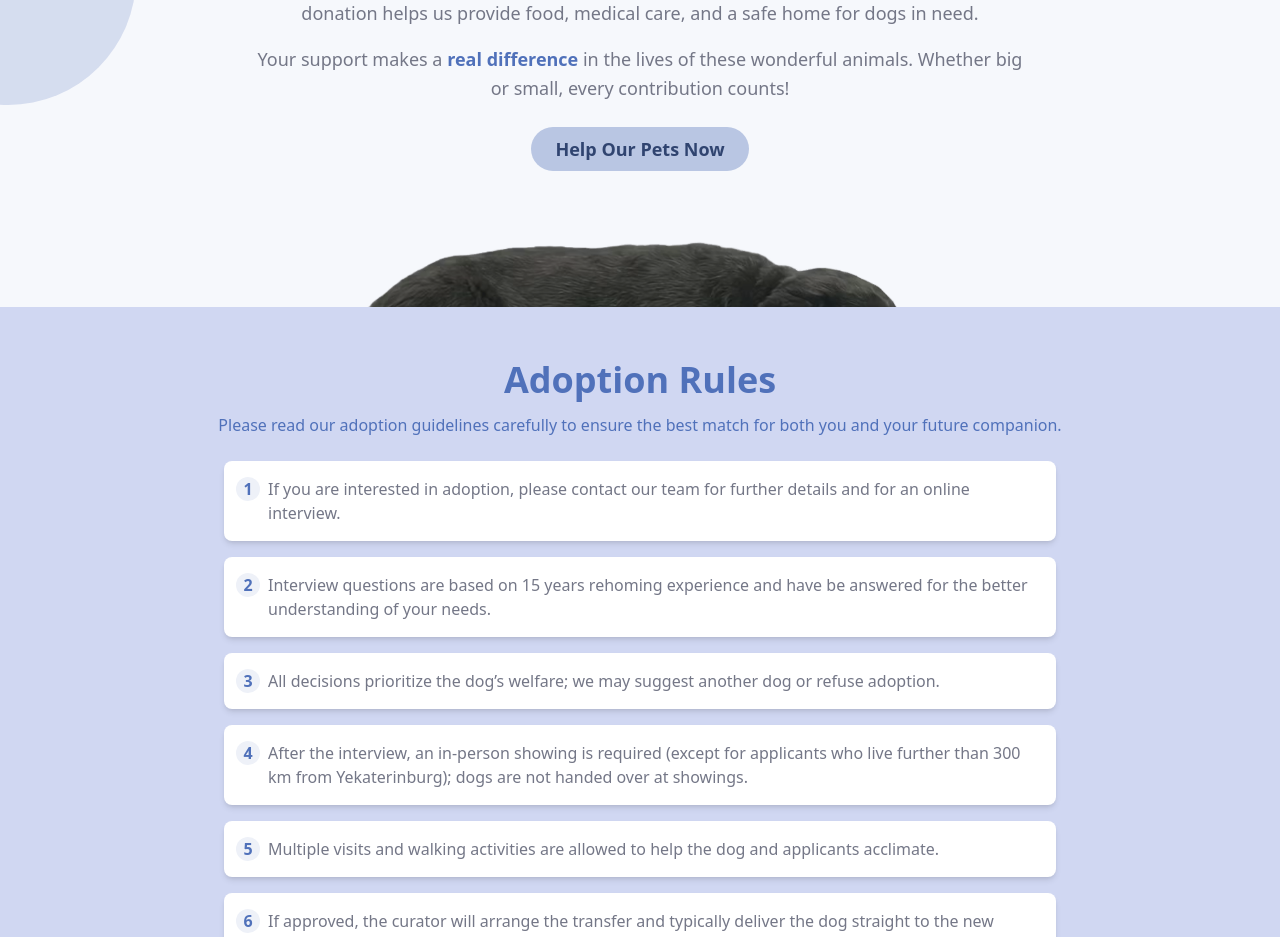
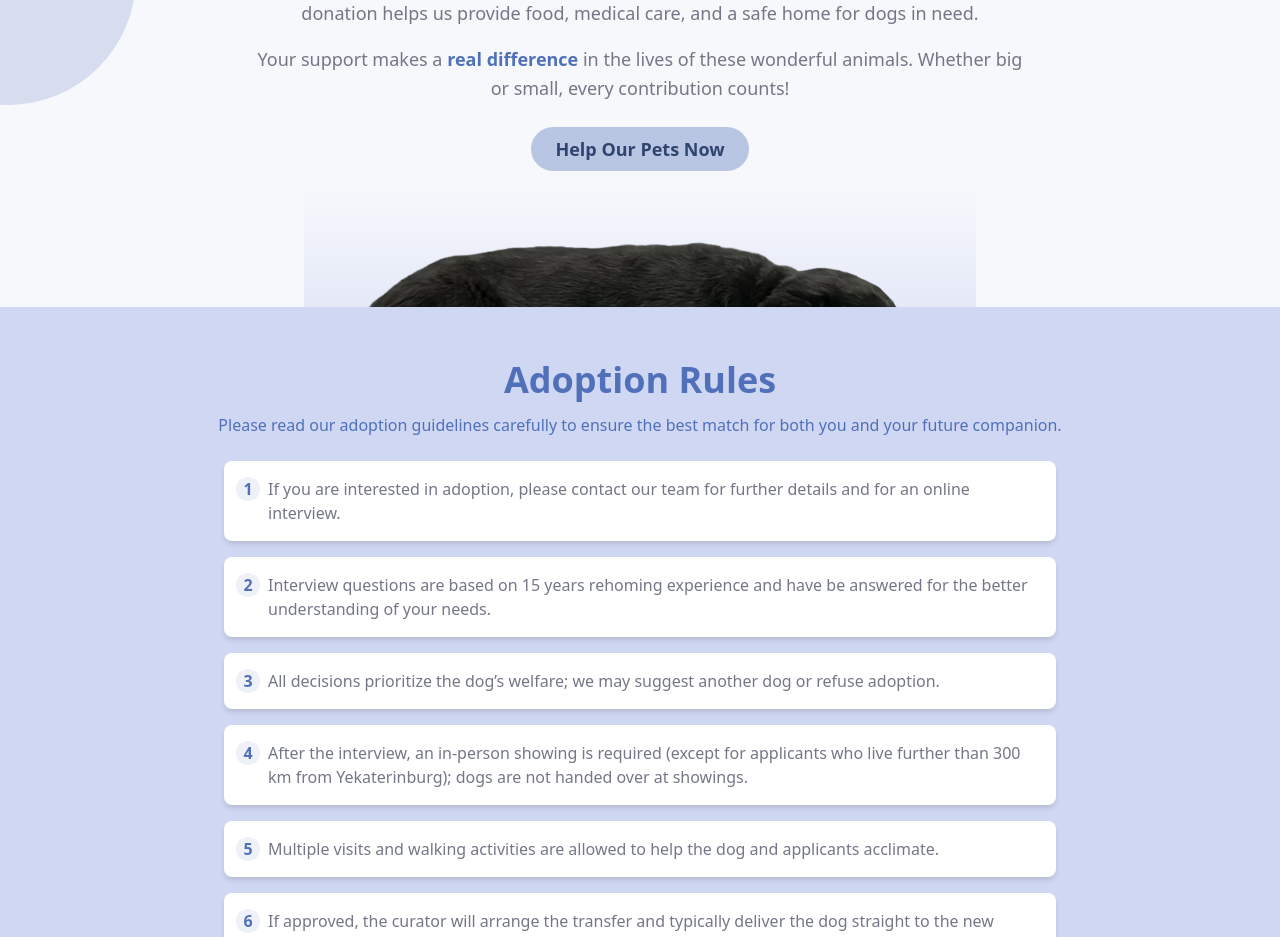
Before and after one commit to bavayra/dog-shelter, a React (Vite) app: page / in a window 1280 px wide. Shown: the part 2512-3449 px from the top of the page. Built offline with nearby package versions, Linux system fonts and the light colour scheme.

Commit message:
style: added a linear gradient bg to the puppy image so the design between sections looks better

```diff
--- a/src/features/HowToHelp.tsx
+++ b/src/features/HowToHelp.tsx
@@ -50,7 +50,7 @@ const HowToHelp = () => {
         src={RottweilerPupImage}
         alt=""
         aria-hidden="true"
-        className="pointer-events-none absolute left-1/2 h-auto w-full max-w-2xl -translate-x-1/2 object-contain opacity-90"
+        className="from-primary-50 pointer-events-none absolute left-1/2 h-auto w-full max-w-2xl -translate-x-1/2 bg-linear-to-b to-neutral-50 object-contain"
       />
     </section>
   );
```
